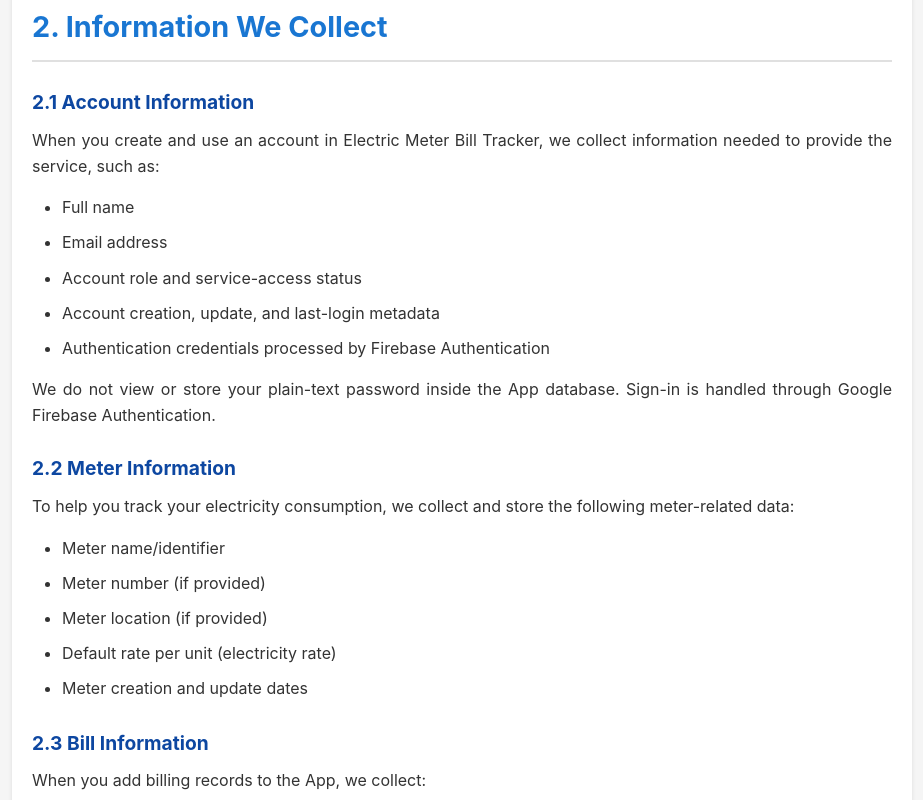
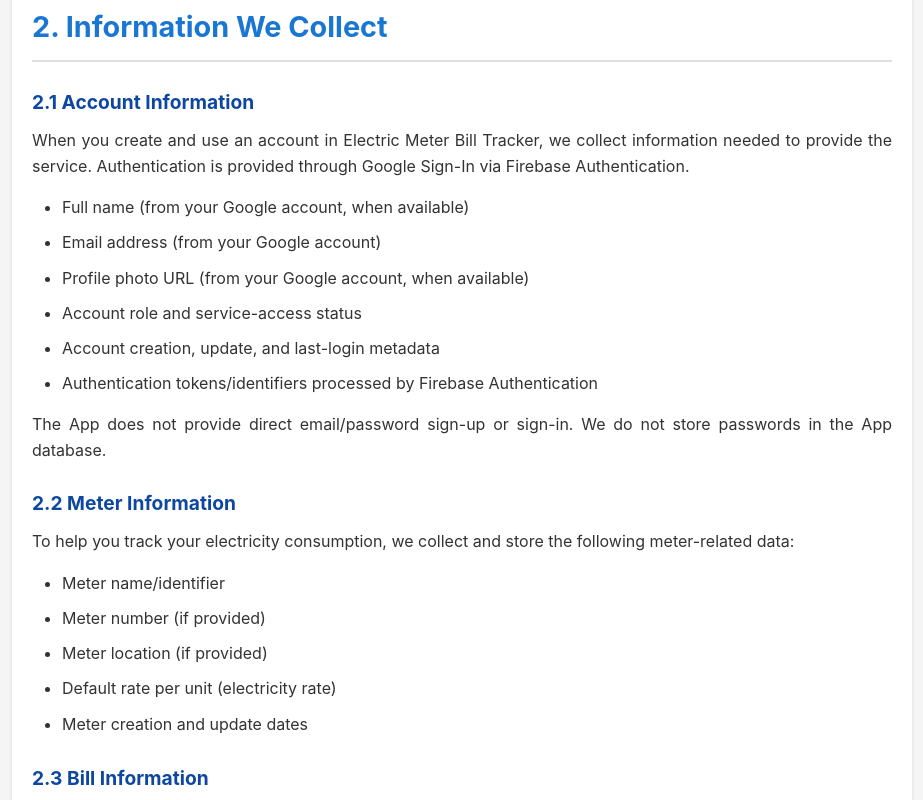
Before and after one commit to Abdullahfoysal/privacy-policy, a plain HTML site: page index.html in a window 1280 px wide. Shown: the part 1000-1800 px from the top of the page, without its empty margins (178-1101 px from the left). Drawn offline with Linux system fonts and the light colour scheme.

Commit message:
Revise privacy policy and authentication details
Updated the privacy policy to reflect changes in authentication methods and last updated date.

```diff
--- a/index.html
+++ b/index.html
@@ -157,7 +157,7 @@
         <header>
             <h1>Privacy Policy</h1>
             <h2 style="border: none; margin: 10px 0; font-size: 1.3em;">Electric Meter Bill Tracker</h2>
-            <p class="last-updated">Last Updated: April 19, 2026</p>
+            <p class="last-updated">Last Updated: May 2, 2026</p>
         </header>
 
         <div class="toc">
@@ -190,17 +190,18 @@
 
             <h3>2.1 Account Information</h3>
             <p>
-                When you create and use an account in Electric Meter Bill Tracker, we collect information needed to provide the service, such as:
+                When you create and use an account in Electric Meter Bill Tracker, we collect information needed to provide the service. Authentication is provided through Google Sign-In via Firebase Authentication.
             </p>
             <ul>
-                <li>Full name</li>
-                <li>Email address</li>
+                <li>Full name (from your Google account, when available)</li>
+                <li>Email address (from your Google account)</li>
+                <li>Profile photo URL (from your Google account, when available)</li>
                 <li>Account role and service-access status</li>
                 <li>Account creation, update, and last-login metadata</li>
-                <li>Authentication credentials processed by Firebase Authentication</li>
+                <li>Authentication tokens/identifiers processed by Firebase Authentication</li>
             </ul>
             <p>
-                We do not view or store your plain-text password inside the App database. Sign-in is handled through Google Firebase Authentication.
+                The App does not provide direct email/password sign-up or sign-in. We do not store passwords in the App database.
             </p>
 
             <h3>2.2 Meter Information</h3>
@@ -314,7 +315,7 @@
                 <li><strong>Encryption:</strong> All data is encrypted using industry-standard protocols (HTTPS/TLS) during transmission</li>
                 <li><strong>Access Control:</strong> Only authenticated users can access their own data through security rules</li>
                 <li><strong>Firestore Security Rules:</strong> Role-based access control ensures users can only access their own records</li>
-                <li><strong>Secure Authentication:</strong> Firebase Authentication with email/password authentication</li>
+                <li><strong>Secure Authentication:</strong> Firebase Authentication with Google Sign-In</li>
                 <li><strong>Administrative Controls:</strong> Administrative access is restricted to authorized personnel for service support and review tasks</li>
             </ul>
 
```
